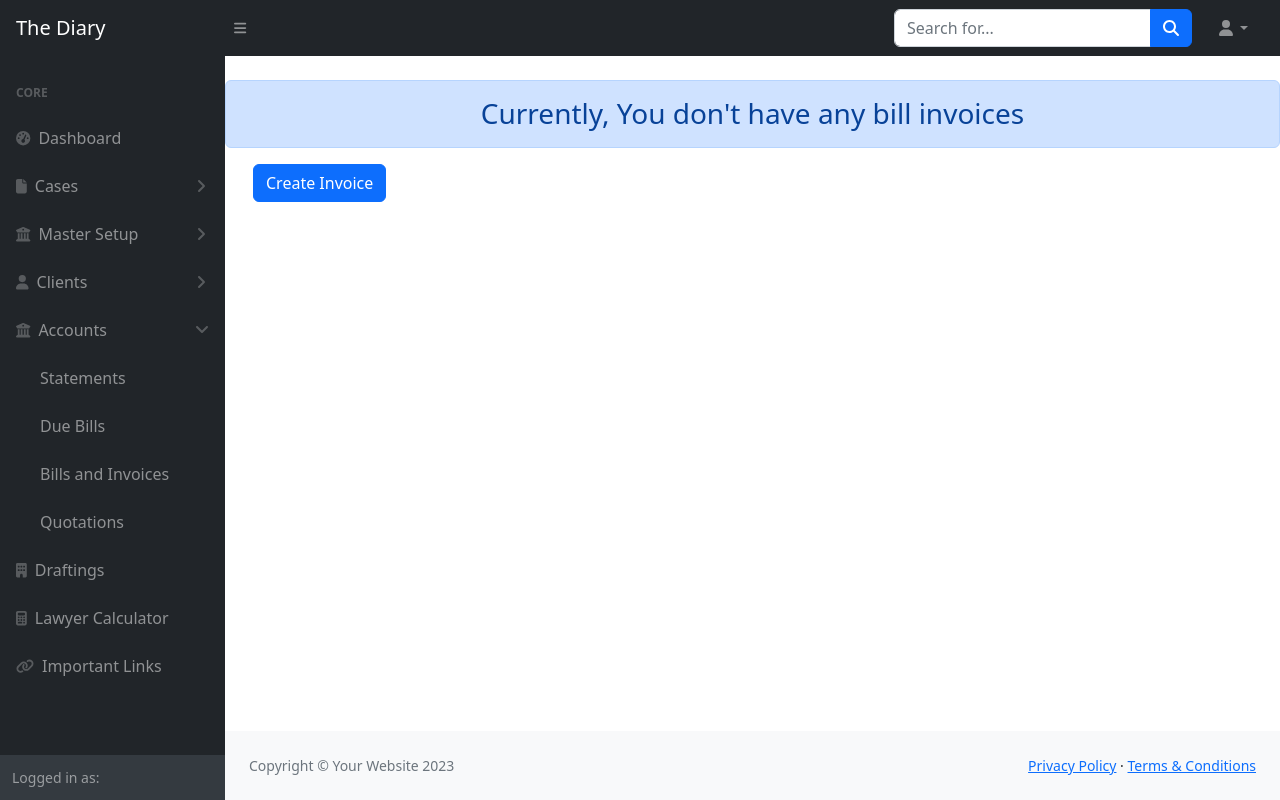
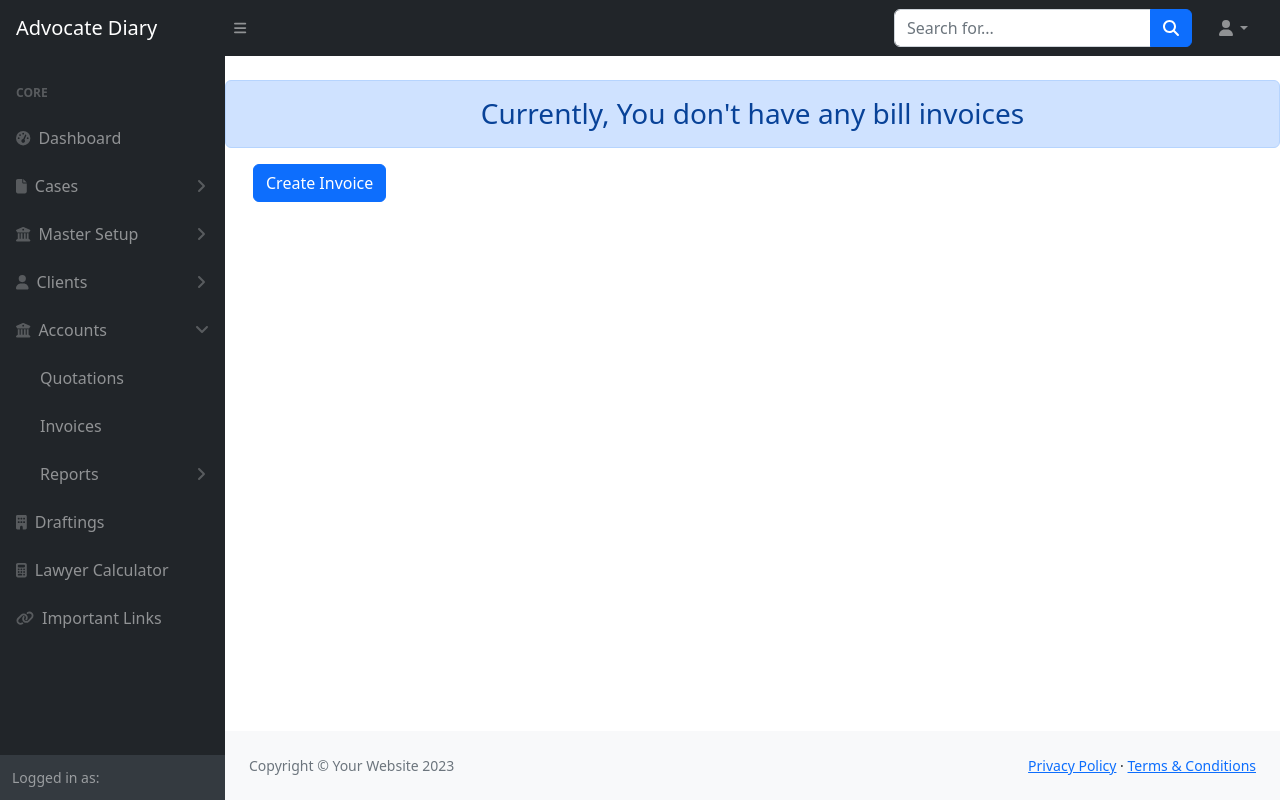
Before and after one commit to bdimomin/the-dairy, a Django app: page /bill-invoices/ in a window 1280 px wide, after a click on "Accounts". Run offline with Django 4.2, Linux system fonts and the light colour scheme; data that the repository does not hold is empty; some libraries are stand-ins or nearby versions.

Commit message:
Template updated

```diff
--- a/accounts/models.py
+++ b/accounts/models.py
@@ -1,5 +1,6 @@
 from django.db import models
 from cases.models import Client
+from users.models import CustomUser
 
 # Create your models here.
 
@@ -13,12 +14,14 @@ class Transaction(models.Model):
     details = models.TextField(blank=True,null=True)
     amount = models.PositiveIntegerField()
     date = models.DateField(auto_now_add=True)
+    user = models.ForeignKey(CustomUser, on_delete=models.CASCADE,blank=True, null=True)
 
     def __str__(self):
         return f"Date: {self.date}, Client: {self.party_name}"
 
 
 class BillInvoices(models.Model):
+    user = models.ForeignKey(CustomUser, on_delete=models.CASCADE,blank=True, null=True)
     client= models.ForeignKey(Client, on_delete=models.CASCADE)
     address = models.CharField(max_length=150,null=True,blank=True)
     subjects= models.CharField(max_length=255, blank=True, null=True)
@@ -34,6 +37,7 @@ class BillInvoices(models.Model):
         return self.subjects
 
 class Quotations(models.Model):
+    user = models.ForeignKey(CustomUser, on_delete=models.CASCADE,blank=True, null=True)
     client= models.ForeignKey(Client, on_delete=models.CASCADE)
     address = models.CharField(max_length=150,null=True,blank=True)
     subjects= models.CharField(max_length=255, blank=True, null=True)
--- a/accounts/views.py
+++ b/accounts/views.py
@@ -25,11 +25,13 @@ from . forms import TransactionForm, BillInvoicesForm, QuotationsForm
 
 
 def get_statements(request):
-    statements = Transaction.objects.all()
+    user = request.user.id
+    statements = Transaction.objects.filter(user=user)
 
     if request.method == 'POST':
         form = TransactionForm(request.POST)
         if form.is_valid():
+            form.instance.user = request.user
             form.save()
             return redirect('statements')
     else:
@@ -42,11 +44,13 @@ def get_statements(request):
 
 
 def bill_invoices(request):
-    bill_invoices = BillInvoices.objects.all()
+    user = request.user.id
+    bill_invoices = BillInvoices.objects.filter(user=user)
     form = BillInvoicesForm()
     if request.method == 'POST':
         form=BillInvoicesForm(request.POST)
         if form.is_valid():
+            form.instance.user = request.user
             form.save()
     return render(request,'accounts/bill_invoices.html',{'bill_invoices':bill_invoices,'form':form})
 
@@ -86,23 +90,27 @@ def billinvoicePDF(request, *args, **kwargs):
 
 
 def due_bills(request):
-    due_bills = BillInvoices.objects.filter(is_paid=0)
+    user = request.user.id
+    due_bills = BillInvoices.objects.filter(user=user,is_paid=0)
     return render(request,'accounts/due.html',{'due_bills':due_bills})
 
 
 def paid_due_bills(request,pk):
-    due_bills = BillInvoices.objects.filter(is_paid=0)
+    user = request.user.id
+    due_bills = BillInvoices.objects.filter(user=user, is_paid=0)
     bills = BillInvoices.objects.get(pk=pk)
     bills.is_paid = True
     bills.save()
     return render(request,'accounts/due.html',{'due_bills':due_bills})
 
 def quotations(request):
-    quotations = Quotations.objects.all()
+    user = request.user.id
+    quotations = Quotations.objects.filter(user=user)
     form = QuotationsForm()
     if request.method == 'POST':
         form=QuotationsForm(request.POST)
         if form.is_valid():
+            form.instance.user = request.user
             form.save()
     return render(request,'accounts/quotations.html',{'quotations':quotations,'form':form})
 
--- a/templates/accounts/bill_invoices.html
+++ b/templates/accounts/bill_invoices.html
@@ -1,5 +1,5 @@
 {% extends 'dashboard/dashboard.html' %}
-{% block title %}Bill Invoices | Dashboard {% endblock title %}
+{% block title %}Invoices {% endblock title %}
 {% load crispy_forms_tags %}
 
 {% block content %}
@@ -9,7 +9,7 @@
 <div class="card mb-4 ml-4 mr-4">
     <div class="card-header">
         <i class="fas fa-table me-1"></i>
-        Bill & Invoices
+        Invoices
     </div>
     <div class="card-body">
         <table id="datatablesSimple">
--- a/templates/accounts/due.html
+++ b/templates/accounts/due.html
@@ -11,6 +11,7 @@
         <i class="fas fa-table me-1"></i>
         Due Bills
     </div>
+
     <div class="card-body">
         <table id="datatablesSimple">
             <thead>
--- a/templates/accounts/quotations.html
+++ b/templates/accounts/quotations.html
@@ -2,7 +2,7 @@
 
 
 {% extends 'dashboard/dashboard.html' %}
-{% block title %}Quotations | Dashboard {% endblock title %}
+{% block title %}Quotations {% endblock title %}
 {% load crispy_forms_tags %}
 
 {% block content %}
--- a/templates/base.html
+++ b/templates/base.html
@@ -5,12 +5,12 @@
     <meta charset="utf-8">
     <meta name="viewport" content="width=device-width, initial-scale=1, shrink-to-fit=no">
     <link rel="stylesheet" href="https://cdn.jsdelivr.net/npm/bootstrap@4.6.2/dist/css/bootstrap.min.css" integrity="sha384-xOolHFLEh07PJGoPkLv1IbcEPTNtaed2xpHsD9ESMhqIYd0nLMwNLD69Npy4HI+N" crossorigin="anonymous">
-    <title>The Diary</title>
+    <title>Advocate Diary</title>
   </head>
   <body>
 
     <nav class="navbar navbar-expand-lg navbar-dark bg-dark">
-        <a class="navbar-brand" href="#">The Diary</a>
+        <a class="navbar-brand" href="#">Advocate Diary</a>
         <button class="navbar-toggler" type="button" data-toggle="collapse" data-target="#navbarSupportedContent" aria-controls="navbarSupportedContent" aria-expanded="false" aria-label="Toggle navigation">
           <span class="navbar-toggler-icon"></span>
         </button>
--- a/templates/cases/case_type.html
+++ b/templates/cases/case_type.html
@@ -43,10 +43,10 @@
       Case Types
       <div class="float-end">
         <a type="button" class="btn btn-primary" data-toggle="modal" data-target=".bd-example-modal-lg">Create</a>
-        <a href="{% url 'bulk_upload_casetype' %}" class="btn btn-success">Bulk Create</a>
+        <a href="{% url 'bulk_upload_casetype' %}" class="btn btn-success">Sample .xls file should be uploaded</a>
       </div>
     </div>
-     {% if casetypes %}
+    {% if casetypes %}
     <div class="card-body">
       <table id="datatablesSimple">
         <thead>
--- a/templates/cases/courts.html
+++ b/templates/cases/courts.html
@@ -42,7 +42,7 @@
                 Courts
                 <div class="float-end">
                   <a type="button" class="btn btn-primary" data-toggle="modal" data-target=".bd-example-modal-lg">Create</a>
-                  <a href="{% url 'bulk_upload_courts' %}" class="btn btn-success">Bulk Create</a>
+                  <a href="{% url 'bulk_upload_courts' %}" class="btn btn-success">Sample .xls file should be uploaded</a>
                 </div>
               </div>
               {% if courts %}
--- a/templates/cases/police_stations.html
+++ b/templates/cases/police_stations.html
@@ -42,7 +42,7 @@
                 Police Stations
                 <div class="float-end">
                   <a type="button" class="btn btn-primary" data-toggle="modal" data-target=".bd-example-modal-lg">Create</a>
-                  <a href="{% url 'bulk_upload_stations' %}" class="btn btn-success">Bulk Upload</a>
+                  <a href="{% url 'bulk_upload_stations' %}" class="btn btn-success">Sample .xls file should be uploaded</a>
                 </div>
               </div>
               {% if stations %}
--- a/templates/dashboard/dashboard.html
+++ b/templates/dashboard/dashboard.html
@@ -7,7 +7,7 @@
         <meta name="viewport" content="width=device-width, initial-scale=1, shrink-to-fit=no" />
         <meta name="description" content="" />
         <meta name="author" content="" />
-        <title> {% block title %}Dashboard{% endblock title %} </title>
+        <title> {% block title %}Dashboard{% endblock title %} | Advocate Diary</title>
         <link href="https://cdn.jsdelivr.net/npm/simple-datatables@7.1.2/dist/style.min.css" rel="stylesheet" />
         <link rel="stylesheet" href="https://cdn.jsdelivr.net/npm/bootstrap@4.6.2/dist/css/bootstrap.min.css" integrity="sha384-xOolHFLEh07PJGoPkLv1IbcEPTNtaed2xpHsD9ESMhqIYd0nLMwNLD69Npy4HI+N" crossorigin="anonymous">
         <link href="{% static 'css/styles.css' %}" rel="stylesheet" />
--- a/templates/dashboard/includes/sidebar.html
+++ b/templates/dashboard/includes/sidebar.html
@@ -51,12 +51,29 @@
               <div class="sb-sidenav-collapse-arrow"><i class="fas fa-angle-down"></i></div>
           </a>
           <div class="collapse" id="accounts" aria-labelledby="headingOne" data-bs-parent="#sidenavAccordion">
+
+              <nav class="sb-sidenav-menu-nested nav accordion" id="sidenavAccordionPages">
+                  <a class="nav-link" href="{% url 'quotations' %}">Quotations</a>
+                  <a class="nav-link" href="{% url 'bill_invoices' %}">Invoices</a>
+
+                  <a class="nav-link collapsed" href="#" data-bs-toggle="collapse" data-bs-target="#pagesCollapseAuth" aria-expanded="false" aria-controls="pagesCollapseAuth">
+                      Reports
+                      <div class="sb-sidenav-collapse-arrow"><i class="fas fa-angle-down"></i></div>
+                  </a>
+                  <div class="collapse" id="pagesCollapseAuth" aria-labelledby="headingOne" data-bs-parent="#sidenavAccordionPages">
                       <nav class="sb-sidenav-menu-nested nav">
-                <a class="nav-link" href="{% url 'statements' %}">Statements</a>
-                <a class="nav-link" href="{% url 'due_bills' %}">Due Bills</a>
-                <a class="nav-link" href="{% url 'bill_invoices' %}">Bills and Invoices</a>
-                <a class="nav-link" href="{% url 'quotations' %}">Quotations</a>
+                          <a class="nav-link" href="#">Income Statements</a>
+                          <a class="nav-link" href="#">Expense Statements</a>
+                          <a class="nav-link" href="#">Dues Statements</a>
+                          <a class="nav-link" href="#">VAT Statements</a>
+                          <a class="nav-link" href="#">Balance Statements</a>
                       </nav>
+                  </div>
+
+
+
+              </nav>
+
           </div>
 
           <a class="nav-link" href="#">
--- a/templates/dashboard/includes/topnavbar.html
+++ b/templates/dashboard/includes/topnavbar.html
@@ -1,6 +1,6 @@
 <nav class="sb-topnav navbar navbar-expand navbar-dark bg-dark">
     <!-- Navbar Brand-->
-  <a class="navbar-brand ps-3" href="#">The Diary</a>
+    <a class="navbar-brand ps-3" href="#">Advocate Diary</a>
     <!-- Sidebar Toggle-->
     <button class="btn btn-link btn-sm order-1 order-lg-0 me-4 me-lg-0" id="sidebarToggle" href="#!"><i class="fas fa-bars"></i></button>
     <!-- Navbar Search-->
--- a/templates/registration/includes/topnavbar.html
+++ b/templates/registration/includes/topnavbar.html
@@ -1,6 +1,6 @@
 <nav class="sb-topnav navbar navbar-expand navbar-dark bg-dark">
   <!-- Navbar Brand-->
-  <a class="navbar-brand ps-3" href="{% url 'index' %}">The Diary</a>
+  <a class="navbar-brand ps-3" href="{% url 'index' %}">Advocate Diary</a>
 
   <div class="collapse navbar-collapse" id="navbarNav">
     <ul class="navbar-nav">
```
Also changed, not shown: cases/views.py (+16 -9 lines), accounts/migrations/0002_billinvoices_user_quotations_user_transaction_user.py (added). Lines whose indentation alone changed are shown as unchanged.
